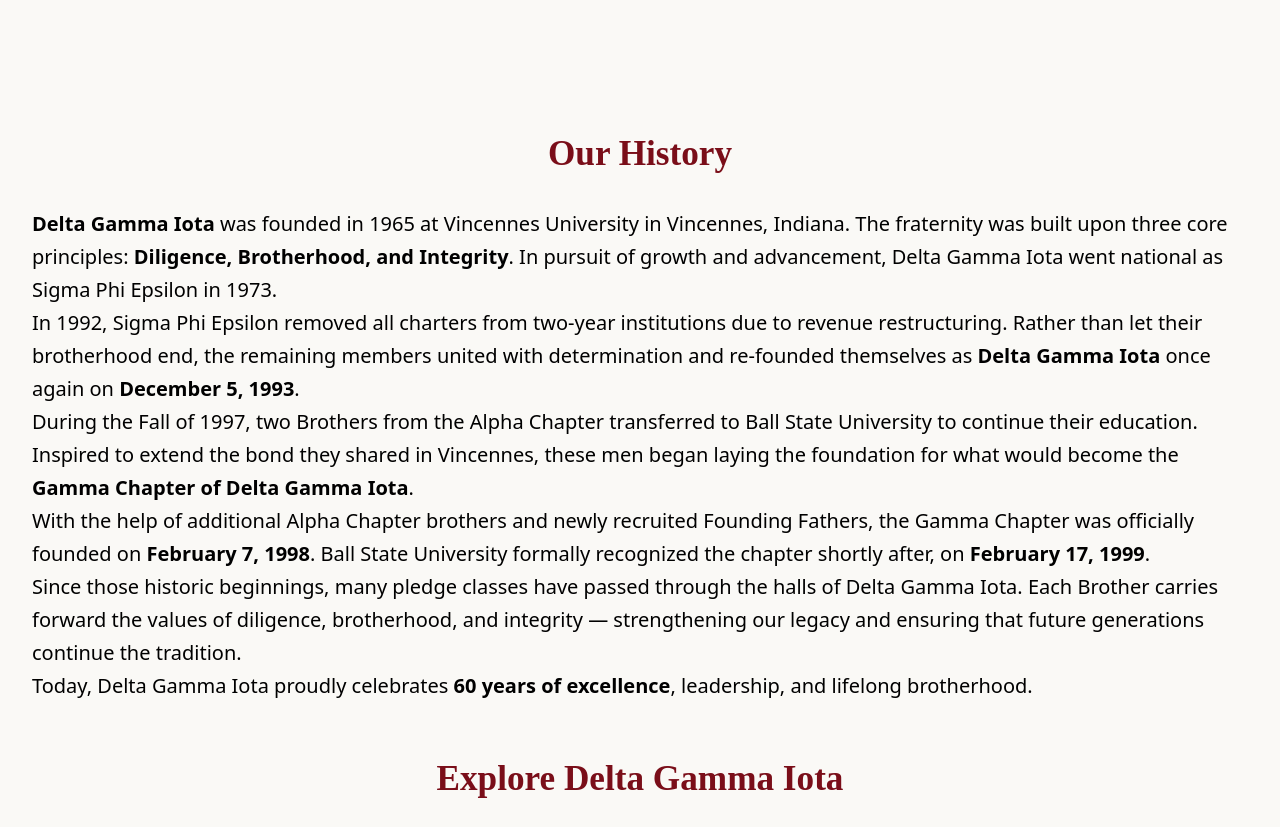
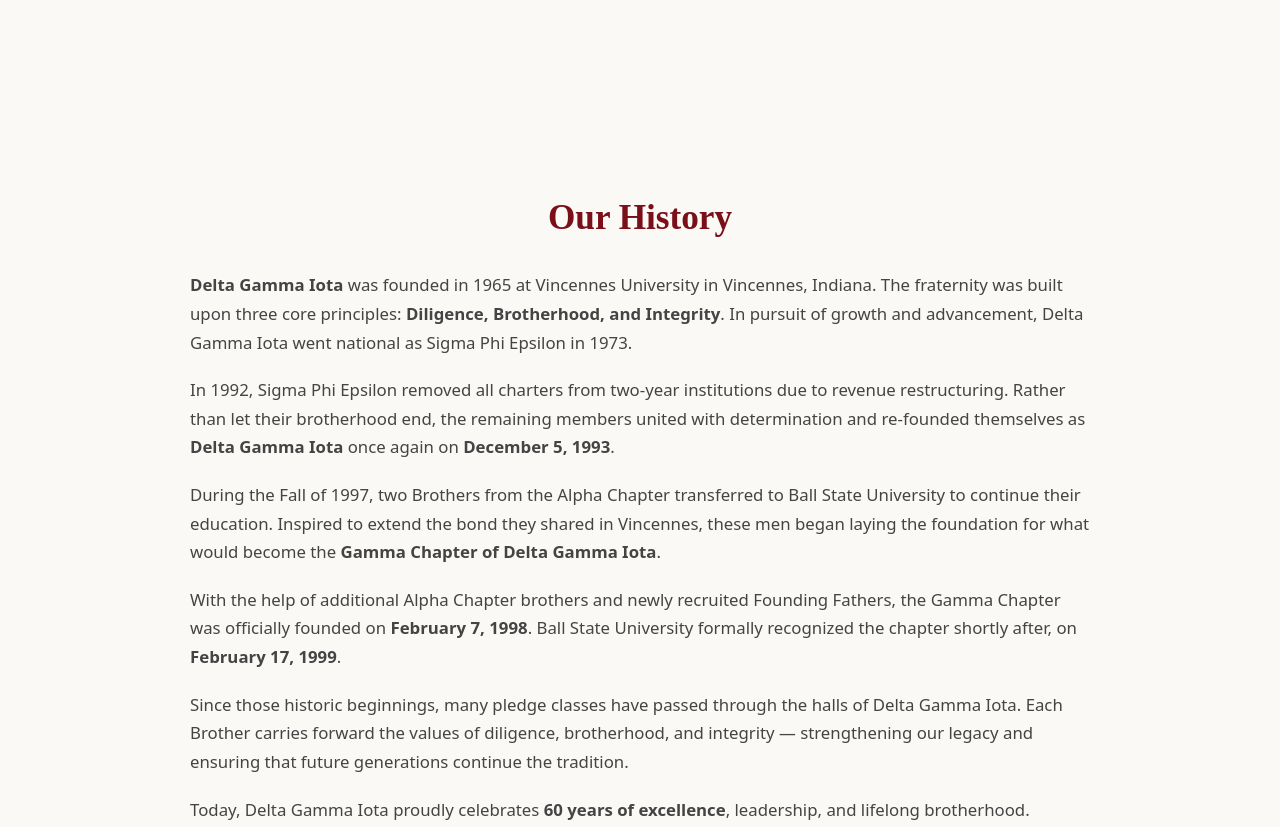
Before and after one commit to blakemaher/DeltaGammaIotaWebsite, a plain HTML site: page index.html in a window 1280 px wide. Shown: the part 799-1626 px from the top of the page. Drawn offline with Linux system fonts and the light colour scheme.

Commit message:
Update styles.css

```diff
--- a/css/styles.css
+++ b/css/styles.css
@@ -533,3 +533,23 @@ a {
   opacity: 0.75;
   text-align: left;
 }
+.history-section {
+  padding: 4rem 1rem;
+}
+
+.section-title {
+  text-align: center;
+  font-size: 2.2rem;
+  font-weight: 900;
+  color: #7A0E19;
+  font-family: "Merriweather", serif;
+  margin-bottom: 1.8rem;
+}
+
+.history-text {
+  max-width: 900px;
+  margin: 0 auto 1.2rem auto;
+  font-size: 1.05rem;
+  line-height: 1.7;
+  color: #444;
+}
```
